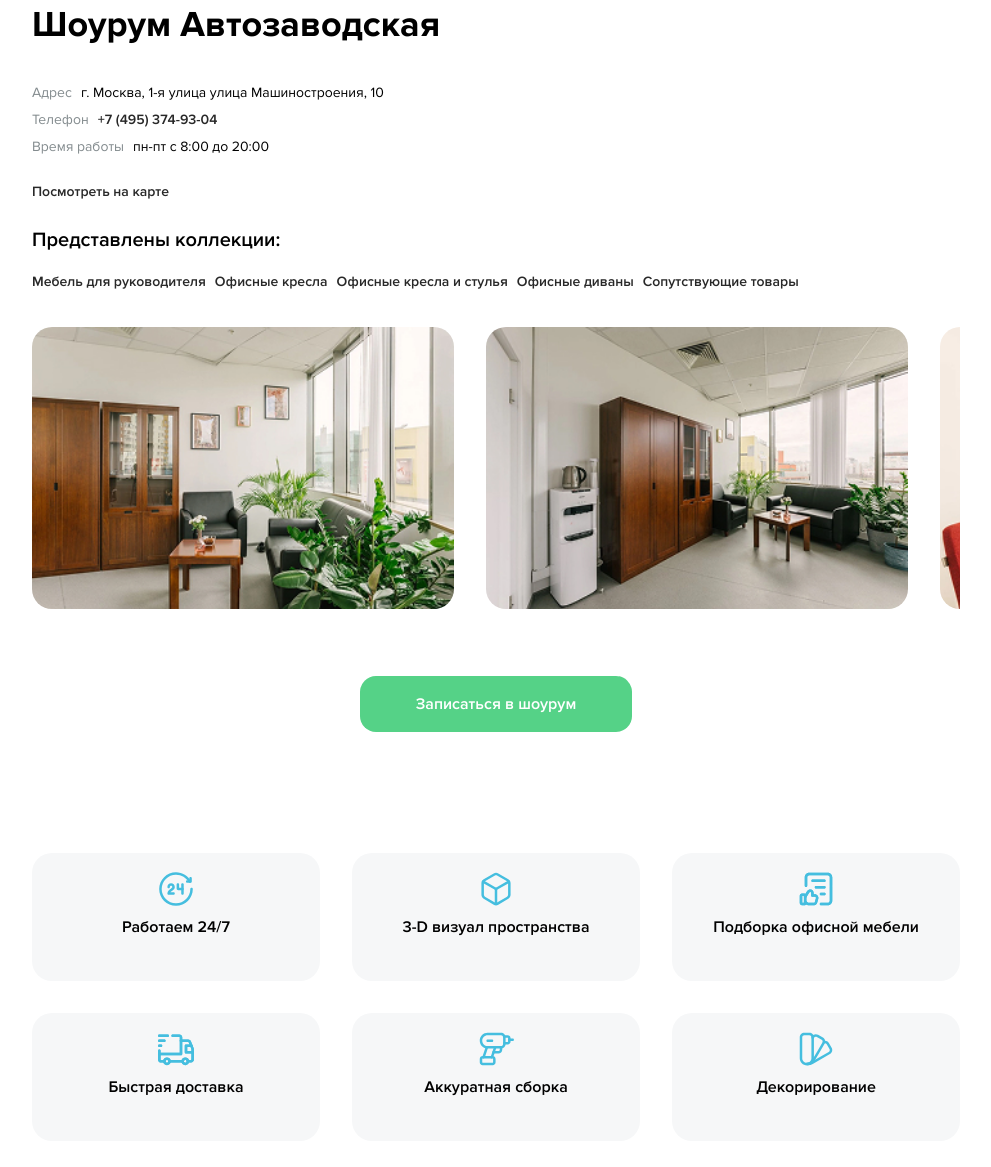
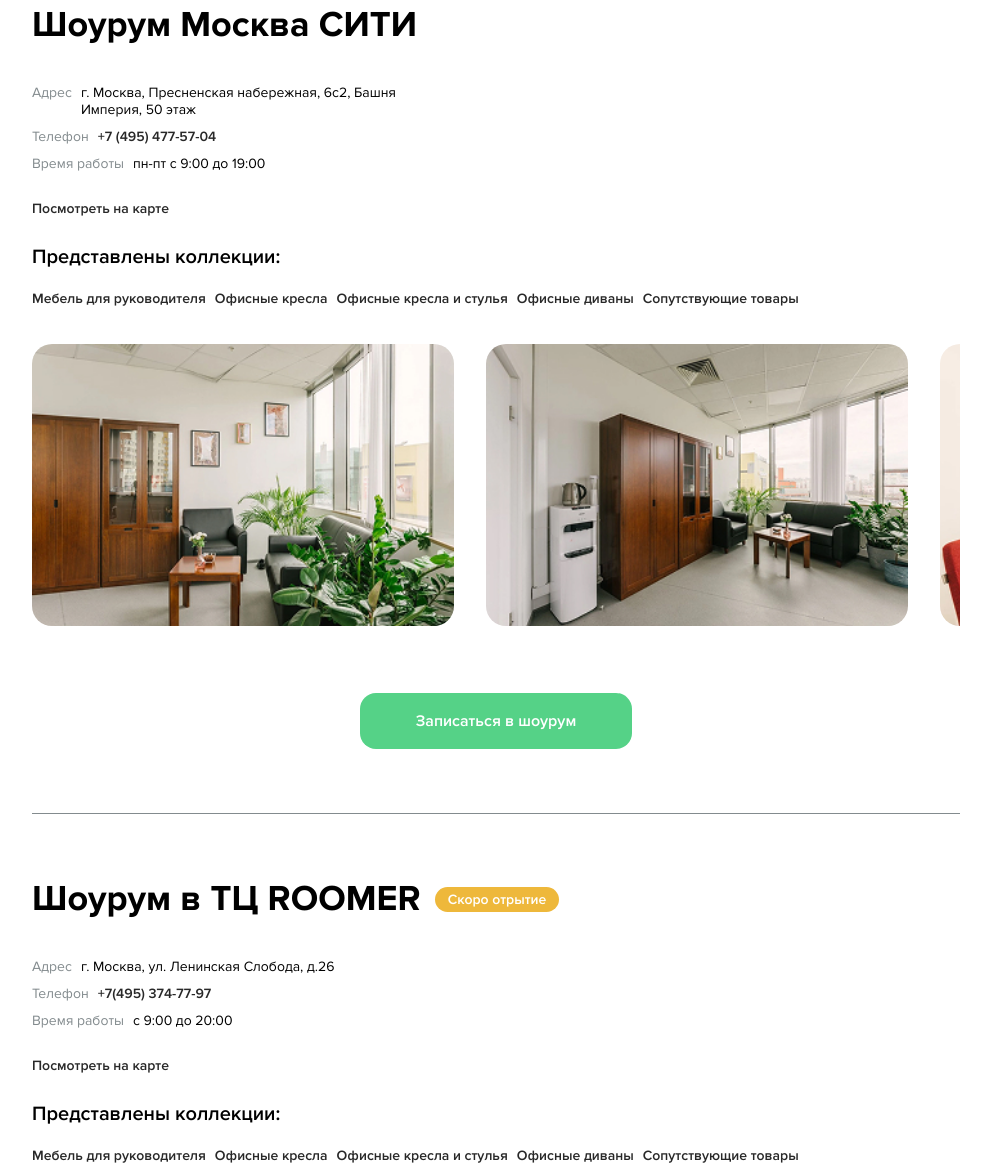
Before and after one commit to abilityofgray/prime-wood, a plain HTML site: page index.html in a window 1280 px wide. Shown: the part 1346-2513 px from the top of the page, without its empty margins (144-1135 px from the left). Drawn offline with Linux system fonts and the light colour scheme; files whose address does not match are found by name.

Commit message:
add fixes

```diff
--- a/blocks/advantages/advantages.scss
+++ b/blocks/advantages/advantages.scss
@@ -45,6 +45,7 @@
 }
 @media  (max-width: 767px) {
   .advantages__title {
+    text-align: start;
     font-size: 16px;
   }
 }
@@ -59,11 +60,21 @@
   border-radius: 20px;
   padding: 16px 0 0 0 ;
   gap: 8px;
+  .advantages__title {
+    &:nth-child(2) {
+      width: 69%;
+    }
+  }
 }
 @media (min-width: 1024px ) and (max-width: 1439px) {
   .advantages__item {
     width: 288px;
     height: 128px;
+    .advantages__title {
+      &:nth-child(2) {
+        width: 45%;
+      }
+    }
   }
 }
 @media  (min-width: 768px) and (max-width: 1023px) {
@@ -72,7 +83,6 @@
     height: 128px;
     gap: 10px;
     .advantages__title {
-
       &:nth-child(2) {
         width: 41%;
       }
--- a/blocks/header/header.scss
+++ b/blocks/header/header.scss
@@ -118,8 +118,14 @@
 
 }
 .menu__item-icon {
-  width: 20px;
-  height: 20px;
+  width: 25px;
+  height: 25px;
+}
+@media  (max-width: 1439px) {
+  .menu__item-icon {
+    width: 20px;
+    height: 20px;
+  }
 }
 @media (min-width: 1024px ) and (max-width: 1439px) {
   .navigate__list {
--- a/blocks/showroom/showroom.scss
+++ b/blocks/showroom/showroom.scss
@@ -96,10 +96,12 @@
   display: flex;
   flex-direction: column;
   gap: 75px;
+  margin-bottom: 86px;
 }
 @media (min-width: 1024px ) and (max-width: 1439px) {
   .showroom__list {
     gap: 63px;
+    margin-bottom: 0px;
   }
 }
 @media  (min-width: 768px) and (max-width: 1023px) {
@@ -223,8 +225,9 @@
   background-color: color_scheme.$accent-color-minor;
   color: color_scheme.$cart-counter-text-color;
   border-radius: 25px;
-  padding: 5px 8px;
+  padding: 4px 13px;
   font-size: 14px;
+  margin-left: 14px;
 
 }
 .showroom__label_disabled {
--- a/index.html
+++ b/index.html
@@ -188,24 +188,98 @@
           </div>
           <div class="showroom__container">
             <div class="showroom__title-container">
-              <div class="showroom__title">Шоурум Автозаводская</div>
+              <div class="showroom__title">Шоурум Москва СИТИ</div>
               <div class="showroom__label showroom__label_disabled">Скоро отрытие</div>
             </div>
             <div class="showroom__content">
               <div class="showroom__contact">
                 <div class="showroom__address">
                   <div class="showroom__address-title showroom__sub-title">Адрес</div>
-                  <div class="showroom__address-content">г. Москва, 1-я улица улица Машиностроения, 10 </div>
+                  <div class="showroom__address-content">г. Москва, Пресненская набережная, 6с2, Башня Империя, 50 этаж</div>
                 </div>
                 <div class="showroom__phone">
                   <div class="showroom__phone-title showroom__sub-title">Телефон</div>
                   <div class="showroom__phone-content">
-                    <a href="tel:+7(495)3749304">+7 (495) 374-93-04</a>
+                    <a href="tel:+7(495)3749304">+7 (495) 477-57-04</a>
                     </div>
                 </div>
                 <div class="showroom__time">
                   <div class="showroom__time-title showroom__sub-title">Время работы</div>
-                  <div class="showroom__time-content">пн-пт с 8:00 до 20:00</div>
+                  <div class="showroom__time-content">пн-пт с 9:00 до 19:00</div>
+                </div>
+              </div>
+              <div class="showroom__collection">
+                <div class="showroom__collection-title"> Представлены коллекции:</div>
+                <ul class="showroom__collection-list">
+                  <li class="showroom__collection-item">
+                    <a class="showroom__tag" href="#">Мебель для руководителя</a>
+                  </li>
+                  <li class="showroom__collection-item">
+                    <a class="showroom__tag" href="#">Офисные кресла</a>
+                  </li>
+                  <li class="showroom__collection-item">
+                    <a class="showroom__tag" href="#">Офисные кресла и стулья</a>
+                  </li>
+                  <li class="showroom__collection-item">
+                    <a class="showroom__tag" href="#">Офисные диваны</a>
+                  </li>
+                  <li class="showroom__collection-item">
+                    <a class="showroom__tag" href="#">Сопутствующие товары</a>
+                  </li>
+                </ul>
+              </div>
+              <div class="showroom__to-map">
+                <a class="showroom__to-map-link" href="#">Посмотреть на карте</a>
+              </div>
+            </div>
+            <div class="showroom__thumbnails">
+              <ul class="showroom__thumbnails-list">
+                <li class="showroom__thumbnails-item">
+                  <a class="showroom__thumbnail" href="">
+                    <img class="showroom__thumbnail-img" src="./asset/thumbnails/img_1.jpg" alt="миниатюра галлерии шоурума">
+                  </a>
+                </li>
+                <li class="showroom__thumbnails-item">
+                  <a class="showroom__thumbnail" href="">
+                    <img class="showroom__thumbnail-img" src="./asset/thumbnails/img_2.jpg" alt="миниатюра галлерии шоурума">
+                  </a>
+                </li>
+                <li class="showroom__thumbnails-item">
+                  <a class="showroom__thumbnail" href="">
+                    <img class="showroom__thumbnail-img" src="./asset/thumbnails/img_3.jpg" alt="миниатюра галлерии шоурума">
+                  </a>
+                </li>
+                <li class="showroom__thumbnails-item">
+                  <a class="showroom__thumbnail" href="">
+                    <img class="showroom__thumbnail-img" src="./asset/thumbnails/img_4.jpg" alt="миниатюра галлерии шоурума">
+                  </a>
+                </li>
+              </ul>
+            </div>
+            <div class="showroom__btn-container">
+              <a type="button" class="showroom__btn btn-major" href="#">Записаться в шоурум</a>
+            </div>
+          </div>
+          <div class="showroom__container">
+            <div class="showroom__title-container">
+              <div class="showroom__title">Шоурум в ТЦ ROOMER</div>
+              <div class="showroom__label">Скоро отрытие</div>
+            </div>
+            <div class="showroom__content">
+              <div class="showroom__contact">
+                <div class="showroom__address">
+                  <div class="showroom__address-title showroom__sub-title">Адрес</div>
+                  <div class="showroom__address-content">г. Москва, ул. Ленинская Слобода, д.26</div>
+                </div>
+                <div class="showroom__phone">
+                  <div class="showroom__phone-title showroom__sub-title">Телефон</div>
+                  <div class="showroom__phone-content">
+                    <a href="tel:+7(495)3749304">+7(495) 374-77-97</a>
+                    </div>
+                </div>
+                <div class="showroom__time">
+                  <div class="showroom__time-title showroom__sub-title">Время работы</div>
+                  <div class="showroom__time-content">с 9:00 до 20:00</div>
                 </div>
               </div>
               <div class="showroom__collection">
@@ -261,8 +335,6 @@
             </div>
           </div>
         </div>
-
-
       </div>
     </section>
     <section class="advantages">
@@ -399,7 +471,7 @@
               <li class="footer__section-item"><a role="button" class="footer__section-link" href="">Наши проекты</a></li>
               <li class="footer__section-item"><a role="button" class="footer__section-link" href="">Новости</a></li>
               <li class="footer__section-item"><a role="button" class="footer__section-link" href="">Отзывы</a></li>
-              <li class="footer__section-item"><a role="button" class="footer__section-link" href="">Партерам</a></li>
+              <li class="footer__section-item"><a role="button" class="footer__section-link" href="">Партнерам</a></li>
               <li class="footer__section-item"><a role="button" class="footer__section-link" href="">Шоурумы</a></li>
               <li class="footer__section-item"><a role="button" class="footer__section-link" href="">Контакты</a></li>
             </ul>
```
Also changed, not shown: styles.css, 1 other file.
